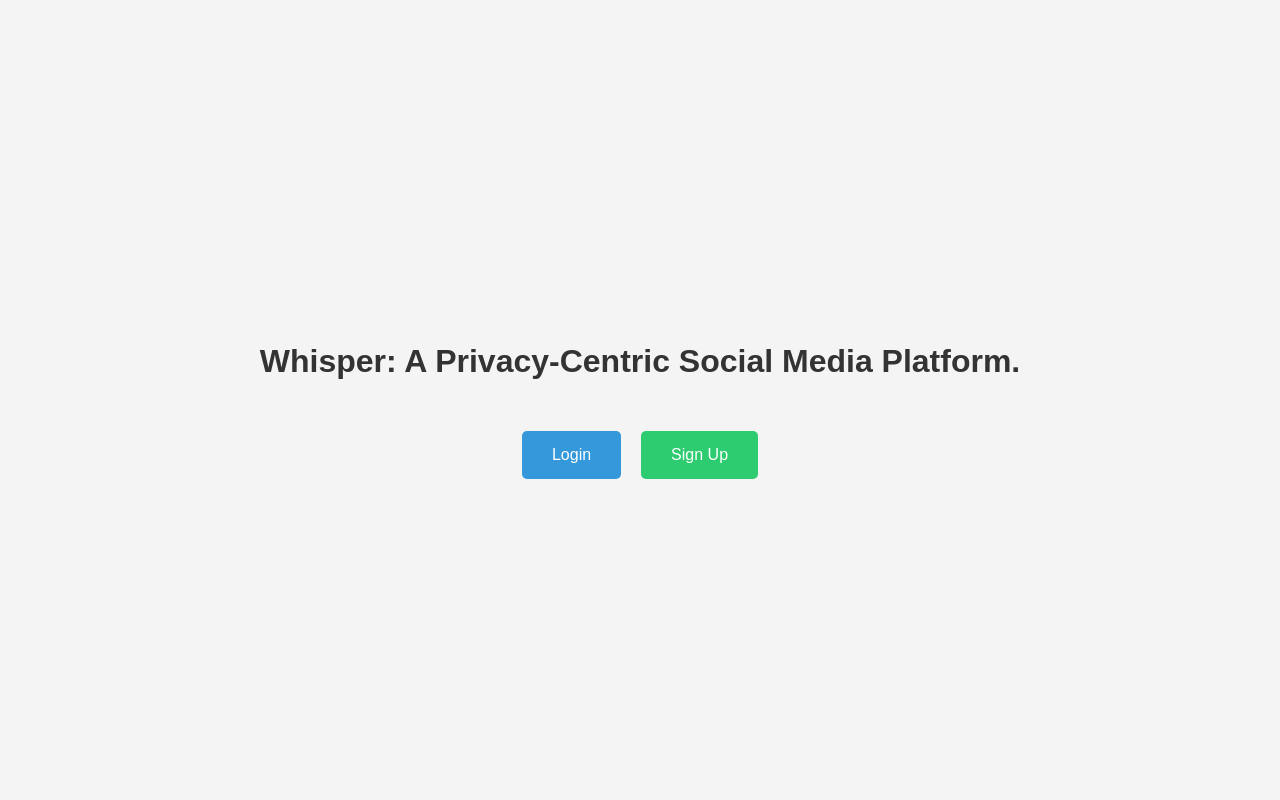
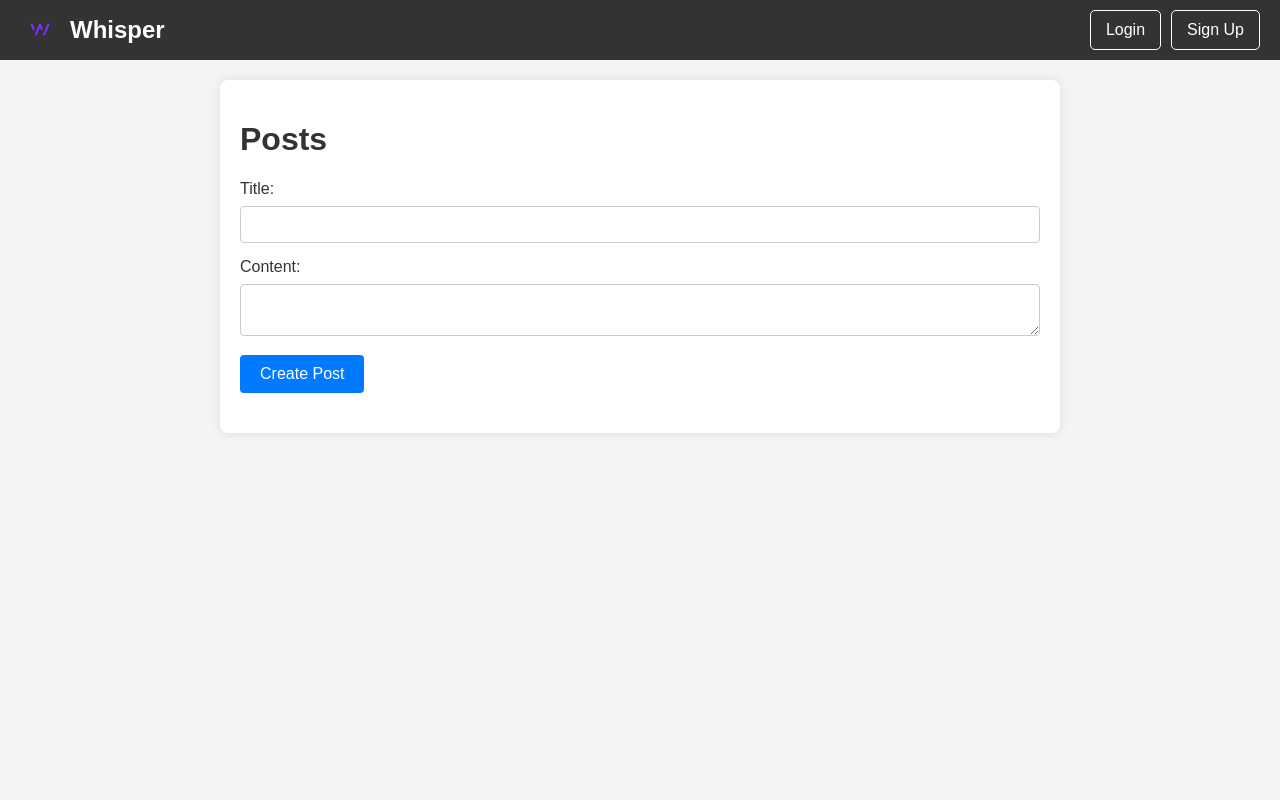
Before and after one commit to prc16/whisper, a PHP site: page /home/ in a window 1280 px wide. Run offline with PHP 8.4, Linux system fonts and the light colour scheme; data that the repository does not hold is empty.

Commit message:
New navbar, login session, logout (#12)

```diff
--- a/database.sql
+++ b/database.sql
@@ -10,7 +10,8 @@ USE `whisper_db`;
 
 
 CREATE TABLE `users` (
-    `uid` int(11) AUTO_INCREMENT PRIMARY KEY,
+    id INT AUTO_INCREMENT PRIMARY KEY,
+    uid VARCHAR(50) NOT NULL,
     `email` varchar(50) CHARACTER SET utf8 COLLATE utf8_general_ci NOT NULL,
     `password_hash` varchar(60) NOT NULL
 ) ENGINE=InnoDB DEFAULT CHARSET=utf8 COLLATE=utf8_bin COMMENT='users';
--- a/home/home.css
+++ b/home/home.css
@@ -3,47 +3,7 @@ body {
     background-color: #f4f4f4;
     margin: 0;
     padding: 0;
-    display: flex;
-    flex-direction: column;
     align-items: center;
     justify-content: center;
     height: 100vh;
 }
-
-header {
-    text-align: center;
-    margin-bottom: 30px;
-}
-
-h1 {
-    color: #333;
-}
-
-.buttons {
-    display: flex;
-    gap: 20px;
-}
-
-.login-btn, .signup-btn {
-    padding: 15px 30px;
-    font-size: 16px;
-    text-align: center;
-    text-decoration: none;
-    color: #fff;
-    border: none;
-    border-radius: 5px;
-    cursor: pointer;
-    transition: background-color 0.3s ease;
-}
-
-.login-btn {
-    background-color: #3498db;
-}
-
-.signup-btn {
-    background-color: #2ecc71;
-}
-
-.login-btn:hover, .signup-btn:hover {
-    background-color: #1e6fa0;
-}
--- a/home/index.html
+++ b/home/index.php
@@ -5,17 +5,12 @@
     <meta name="viewport" content="width=device-width, initial-scale=1.0">
     <title>Whisper - Home</title>
     <link rel="stylesheet" href="home.css">
+    <link rel="stylesheet" href="../navbar/navbar.css">
+    <link rel="stylesheet" href="../posts/posts.css">
+    <script src="../posts/script.js"></script>
 </head>
 <body>
-
-    <header>
-        <h1>Whisper: A Privacy-Centric Social Media Platform.</h1>
-    </header>
-
-    <div class="buttons">
-        <a href="../login/" class="login-btn">Login</a>
-        <a href="../signup/" class="signup-btn">Sign Up</a>
-    </div>
-
+    <?php include '../navbar/navbar.php'; ?>
+    <?php include '../posts/posts.php'; ?>
 </body>
 </html>
--- /dev/null
+++ b/navbar/navbar.css
@@ -0,0 +1,54 @@
+.navbar {
+    background-color: #333;
+    color: white;
+    display: flex;
+    justify-content: space-between;
+    align-items: center;
+    padding: 10px 20px;
+}
+
+.navbar-left {
+    display: flex;
+    align-items: center;
+}
+
+.logo {
+    width: 40px; /* Adjust the size as needed */
+    height: auto;
+    margin-right: 10px;
+}
+
+.title {
+    margin: 0;
+    font-size: 1.5em;
+    color: white;
+}
+
+.user-id {
+    margin: 0;
+    font-size: 1.5em;
+    color: white;
+}
+
+.navbar-right {
+    display: flex;
+    align-items: center;
+}
+
+.login-btn,
+.logout-btn,
+.signup-btn {
+    text-decoration: none;
+    color: white;
+    padding: 10px 15px;
+    margin-left: 10px;
+    border-radius: 5px;
+    border: 1px solid white;
+}
+
+.login-btn:hover,
+.logout-btn:hover,
+.signup-btn:hover {
+    background-color: white;
+    color: #333;
+}
--- /dev/null
+++ b/navbar/navbar.php
@@ -0,0 +1,33 @@
+<?php
+session_start();
+
+// Check if the user is logged in
+if (isset($_SESSION["user_id"])) {
+    $loggedIn = true;
+    $userId = $_SESSION["user_id"];
+} else {
+    $loggedIn = false;
+}
+
+?>
+
+<nav class="navbar">
+    <div class="navbar-left">
+        <img src="../.github/whisper-logo.png" alt="Logo" class="logo">
+        <h1 class="title">Whisper</h1>
+    </div>
+    <div class="navbar-right">
+        <?php
+        if ($loggedIn) {
+            // Display user ID when logged in
+            echo '<p class="user-id">User ID: ' . $userId . '</p>';
+            // Display logout button
+            echo '<a href="../logout/logout.php" class="logout-btn">Logout</a>';
+        } else {
+            // Display login and signup buttons when not logged in
+            echo '<a href="../login/" class="login-btn">Login</a>';
+            echo '<a href="../signup/" class="signup-btn">Sign Up</a>';
+        }
+        ?>
+    </div>
+</nav>
--- a/posts/styles.css
+++ b/posts/posts.css
@@ -1,10 +1,3 @@
-body {
-    font-family: 'Arial', sans-serif;
-    background-color: #f2f2f2;
-    margin: 0;
-    padding: 0;
-}
-
 .container {
     max-width: 800px;
     margin: 20px auto;
--- /dev/null
+++ b/posts/posts.php
@@ -0,0 +1,15 @@
+<div class="container">
+    <h1>Posts</h1>
+
+    <!-- Form for creating a new post -->
+    <form id="postForm">
+        <label for="postTitle">Title:</label>
+        <input type="text" id="postTitle" name="postTitle" required>
+        <label for="postContent">Content:</label>
+        <textarea id="postContent" name="postContent" required></textarea>
+        <button type="button" onclick="createPost()">Create Post</button>
+    </form>
+
+    <!-- Display existing posts -->
+    <div id="postsContainer"></div>
+</div>
--- a/posts/script.js
+++ b/posts/script.js
@@ -27,7 +27,7 @@ function createPost() {
 
     // AJAX request to create a new post
     const xhr = new XMLHttpRequest();
-    xhr.open('POST', 'server.php', true);
+    xhr.open('POST', '../posts/server.php', true);
     xhr.setRequestHeader('Content-Type', 'application/x-www-form-urlencoded');
     xhr.onreadystatechange = function () {
         if (xhr.readyState == 4 && xhr.status == 200) {
@@ -46,7 +46,7 @@ function createPost() {
 function upvote(postId) {
     // AJAX request to upvote a post
     const xhr = new XMLHttpRequest();
-    xhr.open('POST', 'server.php', true);
+    xhr.open('POST', '../posts/server.php', true);
     xhr.setRequestHeader('Content-Type', 'application/x-www-form-urlencoded');
     xhr.onreadystatechange = function () {
         if (xhr.readyState == 4 && xhr.status == 200) {
@@ -61,7 +61,7 @@ function upvote(postId) {
 function downvote(postId) {
     // AJAX request to downvote a post
     const xhr = new XMLHttpRequest();
-    xhr.open('POST', 'server.php', true);
+    xhr.open('POST', '../posts/server.php', true);
     xhr.setRequestHeader('Content-Type', 'application/x-www-form-urlencoded');
     xhr.onreadystatechange = function () {
         if (xhr.readyState == 4 && xhr.status == 200) {
@@ -74,7 +74,7 @@ function downvote(postId) {
 
 // Initial display of posts
 const xhr = new XMLHttpRequest();
-xhr.open('GET', 'server.php', true);
+xhr.open('GET', '../posts/server.php', true);
 xhr.onreadystatechange = function () {
     if (xhr.readyState == 4 && xhr.status == 200) {
         posts = JSON.parse(xhr.responseText);
```
Also changed, not shown: login/login.php (+10 -4 lines), logout/logout.php (added, +12 -0 lines), posts/index.html (deleted, +0 -28 lines), signup/signup.php (+19 -3 lines).
